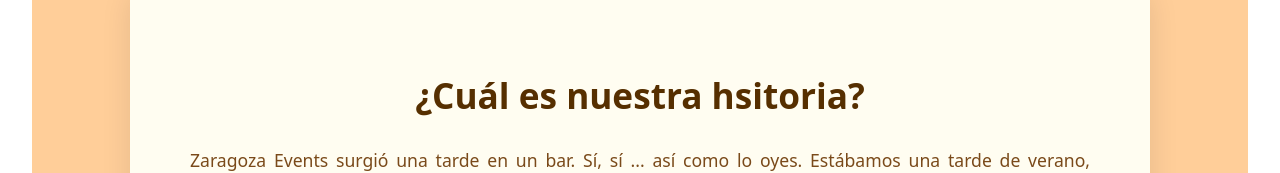
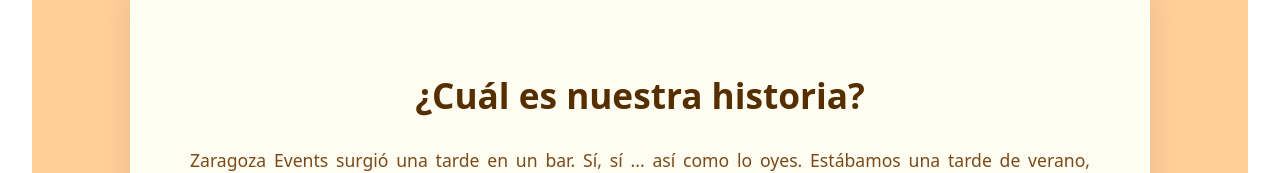
Before and after one commit to hermesbl97/ZaragozaEventsWeb, a React (Vite) app: page / in a window 1280 px wide. Shown: the part 766-939 px from the top of the page. Built offline with nearby package versions, Linux system fonts and the light colour scheme.

Commit message:
fix: corrección de palabra

```diff
--- a/src/pages/Home.tsx
+++ b/src/pages/Home.tsx
@@ -137,7 +137,7 @@
               marginBottom: "24px",
             }}
           >
-            ¿Cuál es nuestra hsitoria?
+            ¿Cuál es nuestra historia?
           </h2>
 
           <p
```
